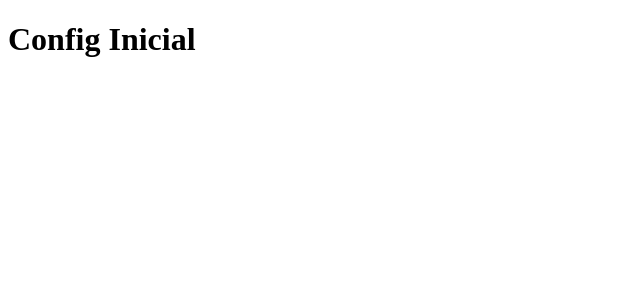
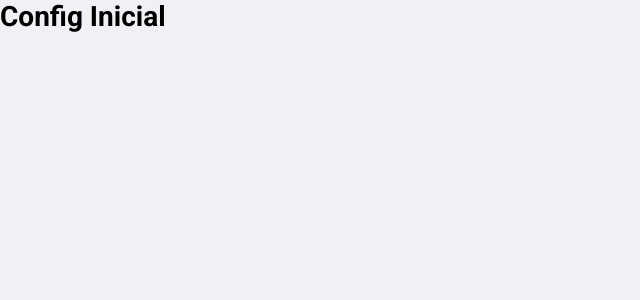
Before and after one commit to icarofs/Omnistack-11-frontend, a React (Create React App) app: page / in a window 1280 px wide. Shown: the top 300 px of the page, without its empty margins (0-640 px from the left). Built offline with nearby package versions, Linux system fonts and the light colour scheme.

Commit message:
global css

```diff
--- a/public/index.html
+++ b/public/index.html
@@ -5,12 +5,8 @@
     <link rel="icon" href="%PUBLIC_URL%/favicon.ico" />
     <meta name="viewport" content="width=device-width, initial-scale=1" />
     <meta name="theme-color" content="#000000" />
-    <meta
-      name="description"
-      content="Web site created using create-react-app"
-    />
 
-    <title>React App</title>
+    <title>Be The Hero</title>
   </head>
   <body>
     <noscript>You need to enable JavaScript to run this app.</noscript>
--- a/src/App.js
+++ b/src/App.js
@@ -1,4 +1,6 @@
 import React from "react";
+
+import "./global.css";
 
 function App() {
   return (
--- /dev/null
+++ b/src/global.css
@@ -0,0 +1,24 @@
+@import url("https://fonts.googleapis.com/css?family=Roboto:400,500,700&display=swap");
+
+* {
+  margin: 0;
+  padding: 0;
+  outline: 0;
+  box-sizing: border-box;
+}
+
+body {
+  font: 400 14px Roboto, sans-serif;
+  background: #f0f0f5;
+  -webkit-font-smoothing: antialiased;
+}
+
+input,
+button,
+textarea {
+  font: 400 18px Roboto, sans-serif;
+}
+
+button {
+  cursor: pointer;
+}
```
